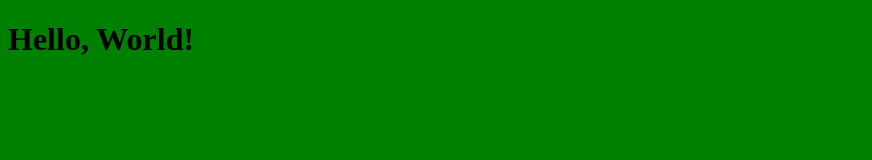
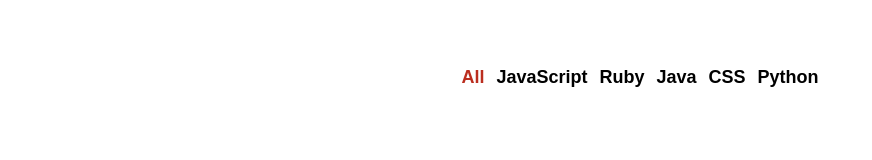
Before and after one commit to chip-crafted/github-battle, a React app: page / in a window 1280 px wide. Shown: the whole page, without its empty margins (0-872 px from the left). Built offline with nearby package versions, Linux system fonts and the light colour scheme.

Commit message:
popular filled out- saves state

```diff
--- a/app/components/Popular.js
+++ b/app/components/Popular.js
@@ -0,0 +1,43 @@
+import React from 'react'
+
+function LanguagesNav({selected, onUpdateLanguage}) {
+    const languages = ['All', 'JavaScript', 'Ruby', 'Java', 'CSS', 'Python']
+
+    return (
+        <ul className='flex-center'>
+            {languages.map((language) => (
+                <li key={language}>
+                    <button className='btn-clear nav-link'
+                            style={language === selected ? {color: 'rgb(187,46,31)'} : null}
+                            onClick={() => onUpdateLanguage(language)}>
+                        {language}
+                    </button>
+                </li>
+            ))}
+        </ul>
+    )
+}
+
+export default class Popular extends React.Component {
+    constructor(props) {
+        super(props)
+
+        this.state = {
+            selectedLanguage: 'All'
+        }
+
+        this.updateLanguage = this.updatelanguage.bind(this)
+    }
+
+    updatelanguage(selectedLanguage) {
+        this.setState({selectedLanguage: selectedLanguage})
+    }
+    render() {
+        const {selectedLanguage } = this.state
+        return (
+            <React.Fragment>
+                <LanguagesNav selected={selectedLanguage} onUpdateLanguage={this.updateLanguage} />
+            </React.Fragment>
+        )
+    }
+}
--- a/app/index.css
+++ b/app/index.css
@@ -1,3 +1,42 @@
+html, body, #app {
+    margin: 0;
+    height: 100%;
+    width: 100%;
+}
+
 body{
-    background: green;
+    font-family: -apple-system, BlinkMacSystemFont, Segoe UI, Roboto, Oxygen-Sans,
+    Ubuntu, Cantarell,Helvetica Neue, sans-serif;
 }
+
+ul {
+    padding: 0
+}
+
+li {
+    list-style: none;
+}
+
+.container {
+    max-width: 1200px;
+    margin: 0 auto;
+    padding: 50px
+}
+
+.flex-center {
+    display: flex;
+    justify-content: center;
+    align-items: center;
+}
+
+.btn-clear {
+    border: none;
+    background: transparent;
+}
+
+.nav-link {
+    font-size: 18px;
+    font-weight: bold;
+    text-decoration: none;
+    color: inherit;
+}
--- a/app/index.js
+++ b/app/index.js
@@ -1,5 +1,6 @@
 import React from 'react'
 import ReactDOM from 'react-dom'
+import Popular from './components/Popular'
 import './index.css'
 
 //component concerns:
@@ -13,9 +14,9 @@
     render() {
 
         return (
-            <React.Fragment>
-                <h1>Hello, World!</h1>
-            </React.Fragment>
+            <div className='container'>
+                <Popular />
+            </div>
         )
 
     }
```
